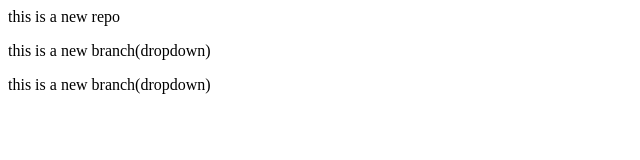
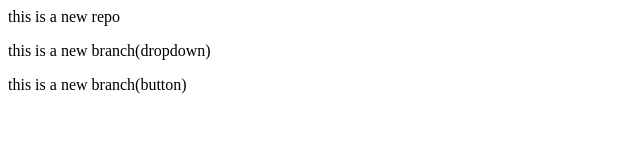
Before and after one commit to aayush1901/learnmakingnewrepo, a plain HTML site: page index.html in a window 1280 px wide. Shown: the full height of the page, 0-640 px from the left. Drawn offline with Linux system fonts and the light colour scheme.

Commit message:
adding a button in the new-branch and then merging it with main

```diff
--- a/index.html
+++ b/index.html
@@ -1,3 +1,3 @@
 <p>this is a new repo</p>
 <p>this is a new branch(dropdown)</p>
-<p>this is a new branch(dropdown)</p>
+<p>this is a new branch(button)</p>
```
